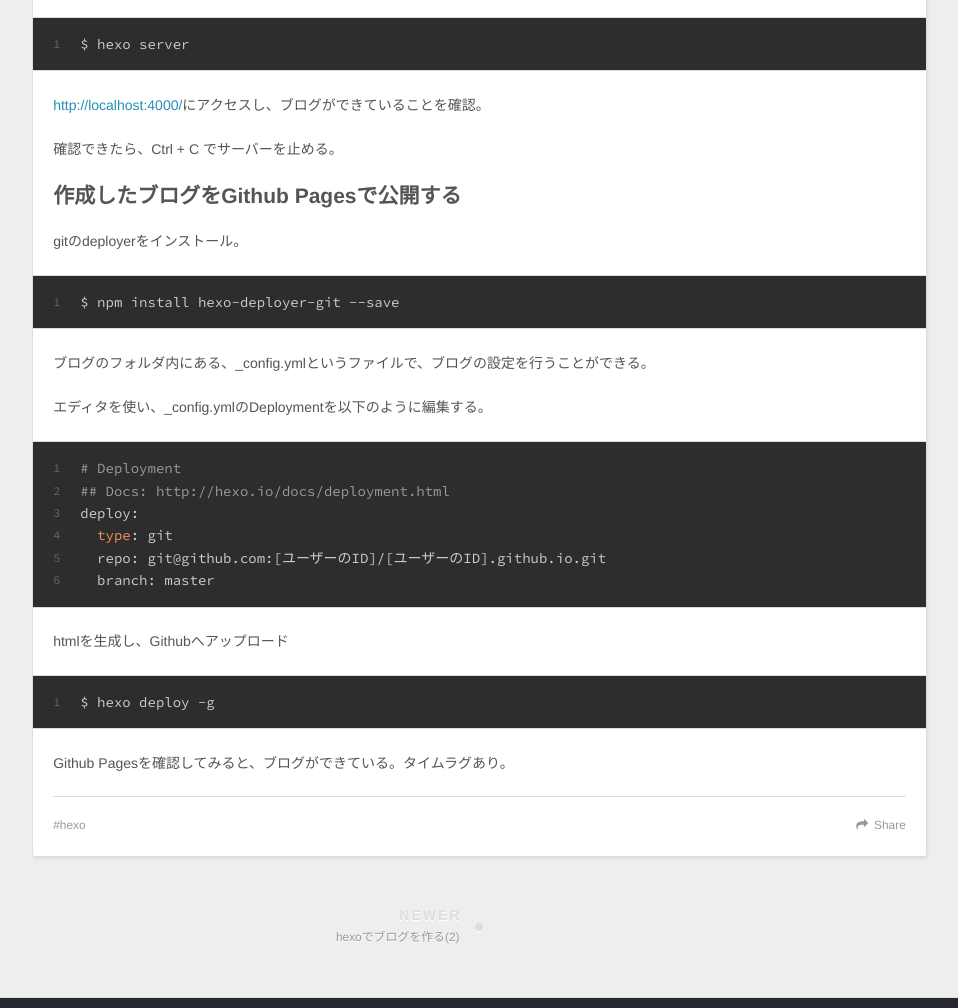
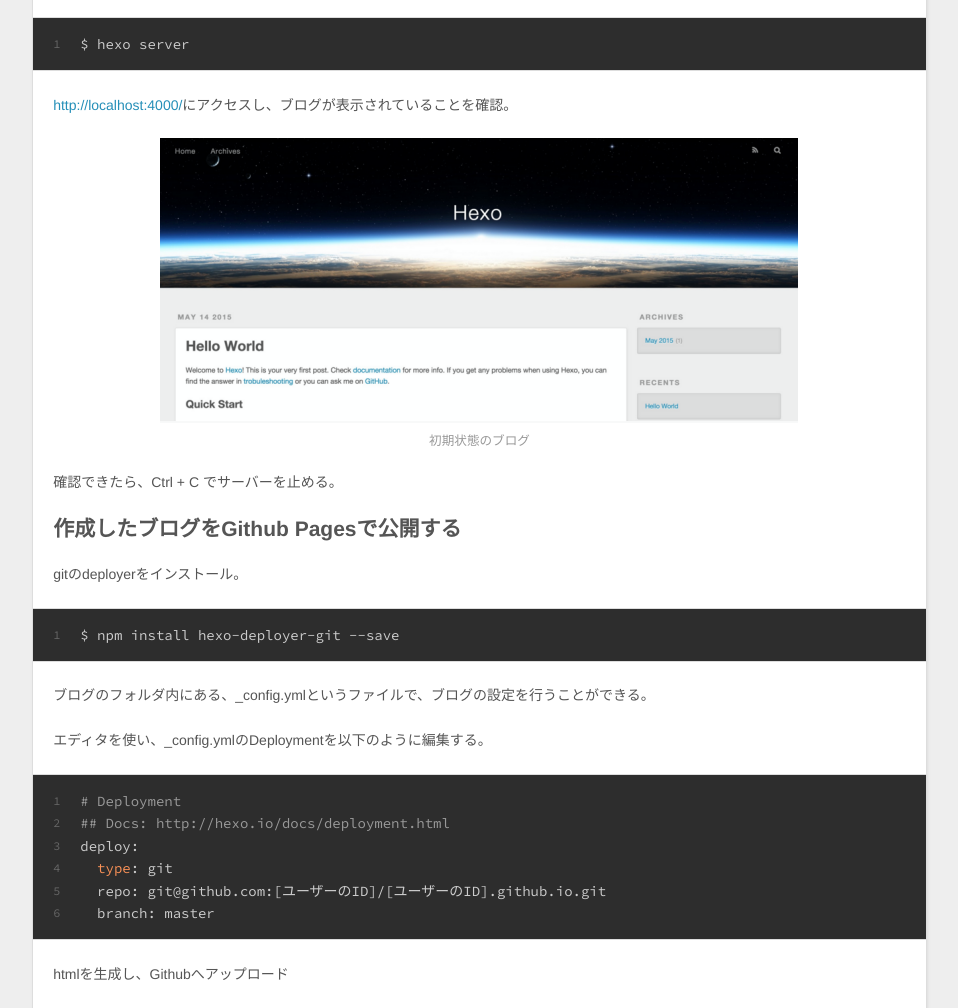
Before and after one commit to uratouri6/uratouri6.github.io, a plain HTML site: page 2015/11/04/001_how-to-hexo1/index.html in a window 1280 px wide. Shown: the part 1280-2288 px from the top of the page, without its empty margins (8-966 px from the left). Drawn offline with nearby package versions, Linux system fonts and the light colour scheme.

Commit message:
Site updated: 2015-12-14 02:45:24

```diff
--- a/2015/11/04/001_how-to-hexo1/index.html
+++ b/2015/11/04/001_how-to-hexo1/index.html
@@ -23,7 +23,8 @@ Github Pagesと組み合わせることで、簡単にブログを作ること
 Node.jsをインストール。
 Github Pagesのリポジトリを作る。
 Githubに秘密鍵を登録し、SSHでpush">
-<meta property="og:updated_time" content="2015-12-09T15:20:12.000Z">
+<meta property="og:image" content="http://uratouri6.github.io/2015/11/04/001_how-to-hexo1/hexo.png">
+<meta property="og:updated_time" content="2015-12-13T17:43:59.000Z">
 <meta name="twitter:card" content="summary">
 <meta name="twitter:title" content="hexoでブログを作る(1)">
 <meta name="twitter:description" content="日々の活動をまとめたブログを作るため、hexoを導入しました。導入までの過程を簡単にまとめておきます。
@@ -116,14 +117,15 @@ Githubに秘密鍵を登録し、SSHでpush">
 <p>ブログのフォルダを作成。<br><figure class="highlight bash"><table><tr><td class="gutter"><pre><span class="line">1</span><br></pre></td><td class="code"><pre><span class="line">$ hexo init [フォルダ名]</span><br></pre></td></tr></table></figure></p>
 <p>作成したフォルダへ移動し、モジュールをダウンロード。<br><figure class="highlight bash"><table><tr><td class="gutter"><pre><span class="line">1</span><br><span class="line">2</span><br></pre></td><td class="code"><pre><span class="line">$ <span class="built_in">cd</span> [フォルダ名]</span><br><span class="line">$ npm install</span><br></pre></td></tr></table></figure></p>
 <h2 id="ローカルサーバーの立ち上げ">ローカルサーバーの立ち上げ</h2><p>ローカルサーバーを立ち上げる。<br><figure class="highlight bash"><table><tr><td class="gutter"><pre><span class="line">1</span><br></pre></td><td class="code"><pre><span class="line">$ hexo server</span><br></pre></td></tr></table></figure></p>
-<p><a href="http://localhost:4000/" target="_blank" rel="external">http://localhost:4000/</a>にアクセスし、ブログができていることを確認。</p>
+<p><a href="http://localhost:4000/" target="_blank" rel="external">http://localhost:4000/</a>にアクセスし、ブログが表示されていることを確認。</p>
+<img src="/2015/11/04/001_how-to-hexo1/hexo.png" alt="初期状態のブログ" title="初期状態のブログ">
 <p>確認できたら、Ctrl + C でサーバーを止める。</p>
 <h2 id="作成したブログをGithub_Pagesで公開する">作成したブログをGithub Pagesで公開する</h2><p>gitのdeployerをインストール。<br><figure class="highlight bash"><table><tr><td class="gutter"><pre><span class="line">1</span><br></pre></td><td class="code"><pre><span class="line">$ npm install hexo-deployer-git --save</span><br></pre></td></tr></table></figure></p>
 <p>ブログのフォルダ内にある、_config.ymlというファイルで、ブログの設定を行うことができる。</p>
 <p>エディタを使い、_config.ymlのDeploymentを以下のように編集する。</p>
 <figure class="highlight bash"><table><tr><td class="gutter"><pre><span class="line">1</span><br><span class="line">2</span><br><span class="line">3</span><br><span class="line">4</span><br><span class="line">5</span><br><span class="line">6</span><br></pre></td><td class="code"><pre><span class="line"><span class="comment"># Deployment</span></span><br><span class="line"><span class="comment">## Docs: http://hexo.io/docs/deployment.html</span></span><br><span class="line">deploy:</span><br><span class="line">  <span class="built_in">type</span>: git</span><br><span class="line">  repo: git@github.com:[ユーザーのID]/[ユーザーのID].github.io.git</span><br><span class="line">  branch: master</span><br></pre></td></tr></table></figure>
 <p>htmlを生成し、Githubへアップロード<br><figure class="highlight bash"><table><tr><td class="gutter"><pre><span class="line">1</span><br></pre></td><td class="code"><pre><span class="line">$ hexo deploy -g</span><br></pre></td></tr></table></figure></p>
-<p>Github Pagesを確認してみると、ブログができている。タイムラグあり。</p>
+<p>Github Pagesの自分のページを確認してみると、ブログがアップされている。タイムラグあり。</p>
 
 
     </div>
```
Also changed, not shown: index.html (+3 -2 lines), 2015/11/04/001_how-to-hexo1/hexo.png (added).
